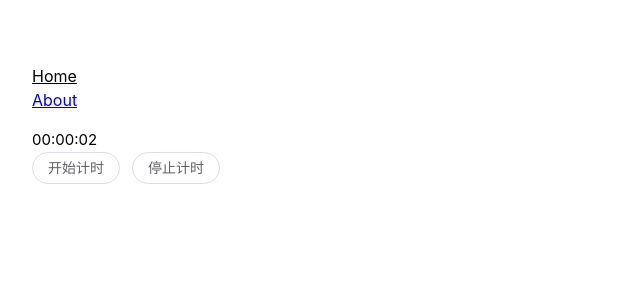
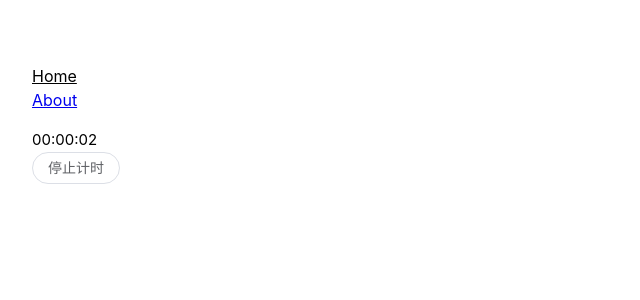
Before and after one commit to Lyyyttooon/yardpomodoro, a Vue app: page /#/ in a window 1280 px wide. Both pictures are taken after a click on the button "开始计时". Shown: the top 300 px of the page, without its empty margins (0-640 px from the left). Built offline with nearby package versions, Linux system fonts and the light colour scheme.

Commit message:
feat: 增加按钮条件判断

```diff
--- a/src/components/TimeCounter.vue
+++ b/src/components/TimeCounter.vue
@@ -3,8 +3,8 @@ import { ref, computed } from 'vue'
 import { formatToTime } from '@/utils/time'
 
 const timeCount = ref(0)
+const isTiming = ref(false)
 let timingInterval: number | undefined = undefined
-let isStop = true
 
 const countHours = computed(() => {
   return formatToTime(Math.floor(timeCount.value / 3600))
@@ -19,20 +19,20 @@ const countSeconds = computed(() => {
 })
 
 function startTiming() {
-  if (!isStop) {
+  if (isTiming.value) {
     return
   }
-  isStop = false
+  isTiming.value = true
   timingInterval = window.setInterval(() => {
     timeCount.value++
   }, 1000)
 }
 
 function stopTiming() {
-  if (isStop) {
+  if (!isTiming.value) {
     return
   }
-  isStop = true
+  isTiming.value = false
   window.clearInterval(timingInterval)
   timeCount.value = 0
 }
@@ -40,6 +40,6 @@ function stopTiming() {
 
 <template>
   <div>{{ countHours }}:{{ countMinutes }}:{{ countSeconds }}</div>
-  <el-button @click="startTiming" round>开始计时</el-button>
-  <el-button @click="stopTiming" round>停止计时</el-button>
+  <el-button v-if="!isTiming" @click="startTiming" round>开始计时</el-button>
+  <el-button v-else @click="stopTiming" round>停止计时</el-button>
 </template>
```
